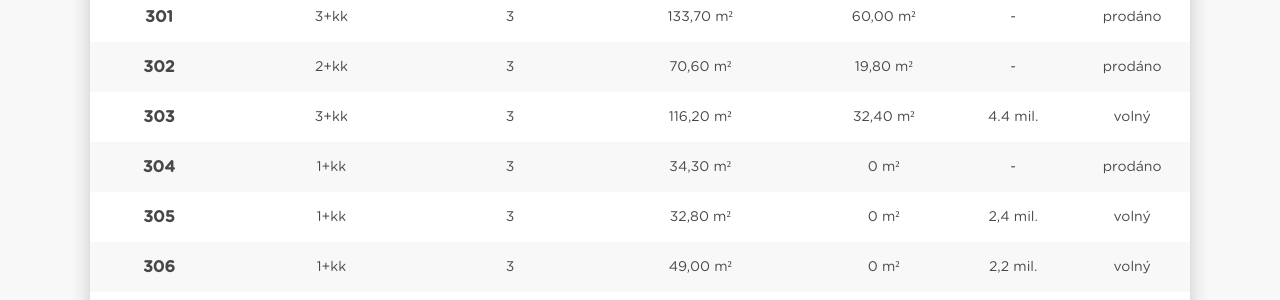
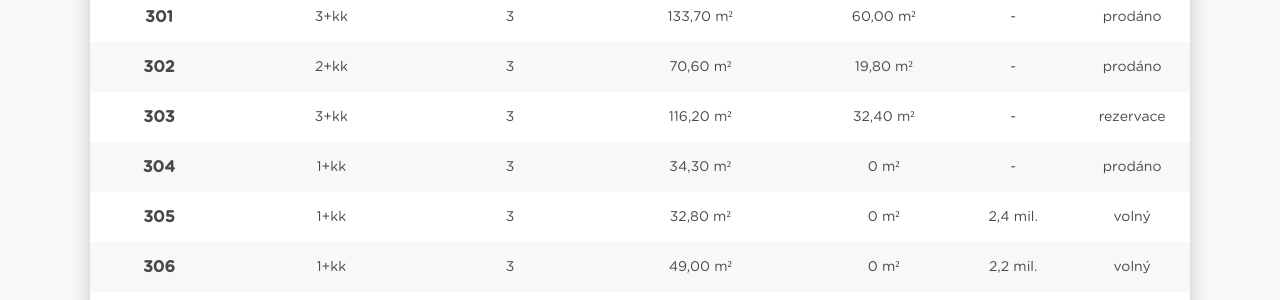
Before and after one commit to StyvekDrtic/bydleniSvojetice, a Jekyll site: the page built from ceny.html, in a window 1280 px wide and 900 px high, scrolled down 1278 px. Shown: the part 150-450 px from the top of the window. Built offline with Jekyll 4.4.1, drawn with Linux system fonts in a browser that asks for light colours.

Commit message:
rezervace

```diff
--- a/_includes/tabulka.html
+++ b/_includes/tabulka.html
@@ -227,8 +227,8 @@
       <td>3</td>
       <td>116,20</td>
       <td>32,40</td>
-      <td>4.4</td>
-      <td>volný</td>
+      <td class="neMil">-</td>
+      <td>rezervace</td>
     </tr>
 
     <tr>
```
